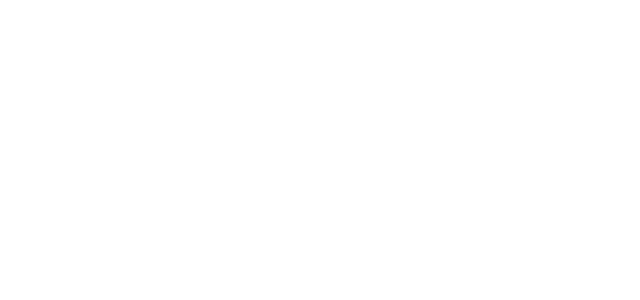
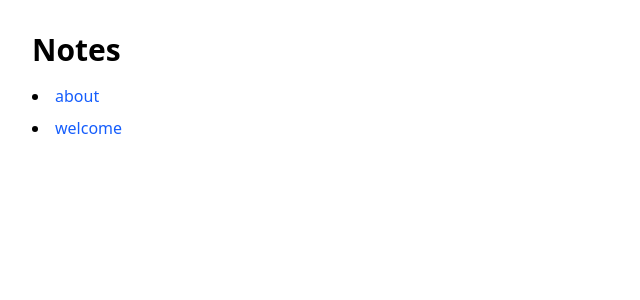
Before and after one commit to sorrymint/ihcc-csd, a Next.js app: page /Notes in a window 1280 px wide. Shown: the top 300 px of the page, without its empty margins (0-640 px from the left). Built offline with nearby package versions, Linux system fonts and the light colour scheme.

Commit message:
added [slug] path so that all the new .md files are on their own pages with the app router Notes to where there are clickable links to .md pages

```diff
--- a/package.json
+++ b/package.json
@@ -13,6 +13,7 @@
     "@mdx-js/react": "^3.1.0",
     "@next/mdx": "^15.4.1",
     "@types/mdx": "^2.0.13",
+    "gray-matter": "^4.0.3",
     "next": "15.3.3",
     "react": "^19.0.0",
     "react-dom": "^19.0.0",
--- /dev/null
+++ b/src/app/Notes/[slug]/page.tsx
@@ -0,0 +1,36 @@
+import fs from 'fs'
+import path from 'path'
+import matter from 'gray-matter'
+import { remark } from 'remark'
+import html from 'remark-html'
+import { notFound } from 'next/navigation'
+
+// ADD SLUGS HERE (new .md files)
+const validSlugs = ['welcome', 'about']
+
+export async function generateStaticParams() {
+  return validSlugs.map((slug) => ({ slug }))
+}
+
+export const dynamicParams = false
+
+export default async function NotesPage({ params }: { params: { slug: string } }) {
+  const { slug } = params
+
+  if (!validSlugs.includes(slug)) notFound()
+
+  const filePath = path.join(process.cwd(), 'src/content', `${slug}.md`)
+  const fileContent = fs.readFileSync(filePath, 'utf-8')
+
+  const { content, data } = matter(fileContent)
+  const processedContent = await remark().use(html).process(content)
+  const contentHtml = processedContent.toString()
+
+  return (
+    <article className="prose mx-auto p-4">
+      <h1>{data.title ?? slug}</h1>
+      <div dangerouslySetInnerHTML={{ __html: contentHtml }} />
+    </article>
+  )
+
+}
--- a/src/app/Notes/page.tsx
+++ b/src/app/Notes/page.tsx
@@ -1,9 +1,31 @@
+// src/app/Notes/page.tsx
 
-export default function Notes() {
+import fs from 'fs'
+import path from 'path'
+import Link from 'next/link'
 
-    return (
-        <div>
+export default function NotesIndex() {
 
-        </div>
-    );
+  const contentDir = path.join(process.cwd(), 'src/content')
+  const files = fs.readdirSync(contentDir)
+
+  const slugs = files
+    .filter((file) => file.endsWith('.md'))
+    .map((file) => file.replace(/\.md$/, ''))
+
+  return (
+    <main className="p-8">
+      <h1 className="text-3xl font-bold mb-4">Notes</h1>
+      <ul className="list-disc list-inside space-y-2">
+        {slugs.map((slug) => (
+          <li key={slug}>
+            <Link href={`/Notes/${slug}`} className="text-blue-600 hover:underline">
+              {slug}
+            </Link>
+          </li>
+        ))}
+      </ul>
+    </main>
+  )
+
 }
--- /dev/null
+++ b/src/content/about.md
@@ -0,0 +1,3 @@
+# About
+
+## this is an h2
--- /dev/null
+++ b/src/content/welcome.md
@@ -0,0 +1 @@
+# Welcome Markdown
```
Also changed, not shown: src/app/mdx-page/page.md (+0 -1 lines), 1 other file (tests, documents, lock files or other folders).
